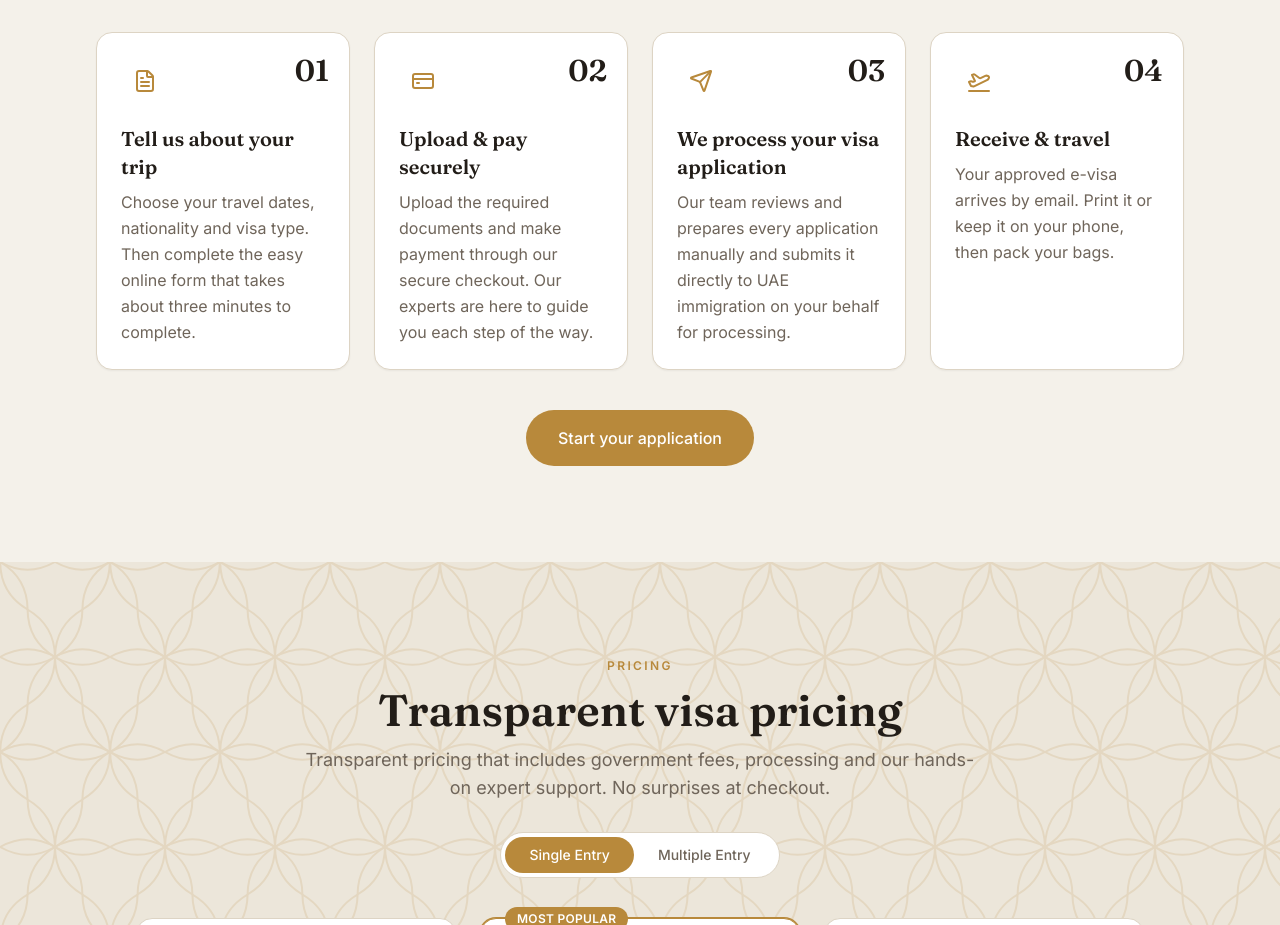
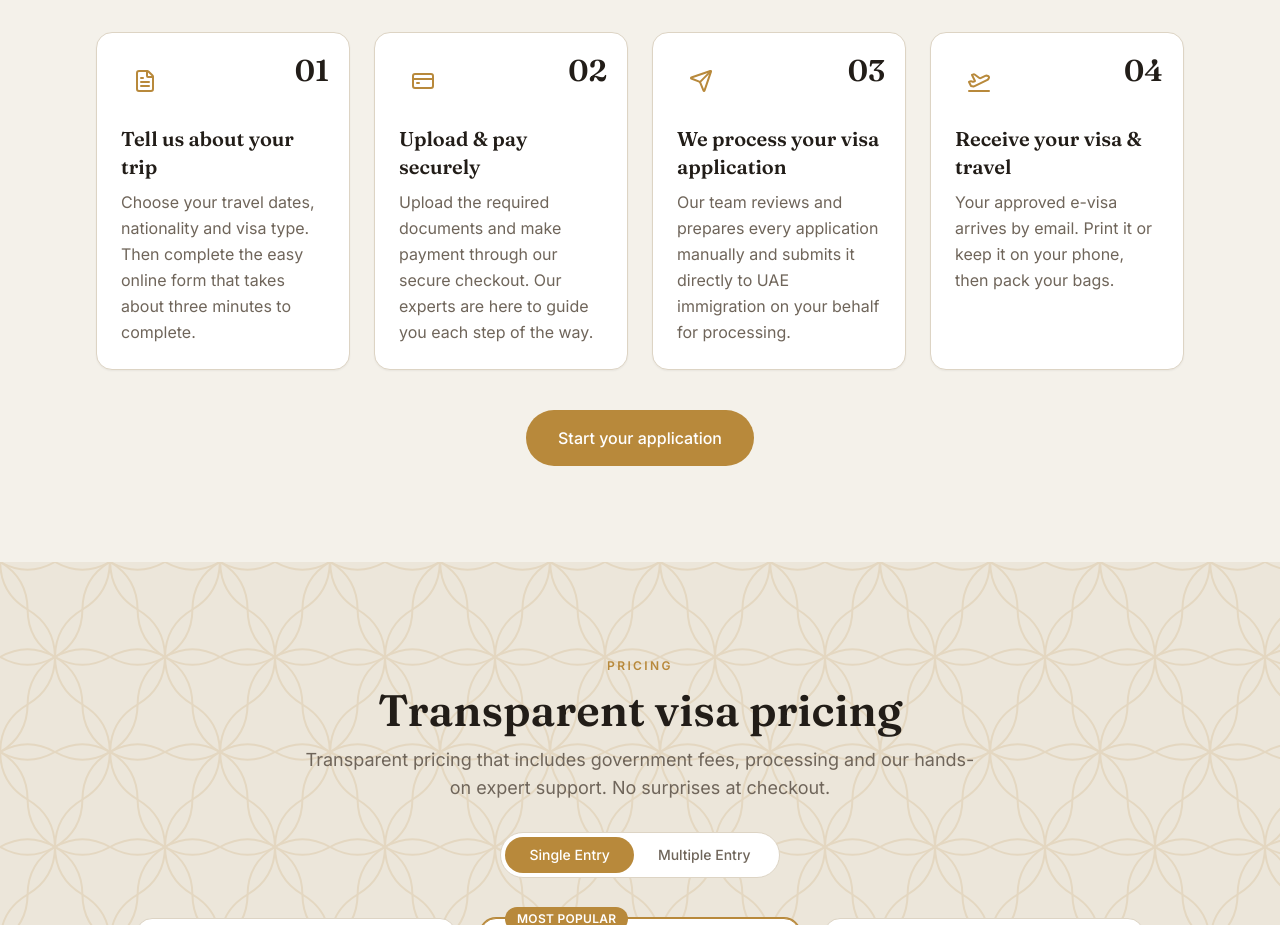
Before and after one commit to bvtonder1980-cmd/dubavisas, a Next.js app: page / in a window 1280 px wide. Shown: the part 2004-2929 px from the top of the page. Built offline with nearby package versions, Linux system fonts and the light colour scheme.

Commit message:
feat: update step title for clarity in how-it-works component
Updated "Receive & travel" to "Receive your visa & travel" for better understanding.

Co-authored-by: bvtonder1980-cmd <275993852+bvtonder1980-cmd@users.noreply.github.com>

```diff
--- a/components/how-it-works.tsx
+++ b/components/how-it-works.tsx
@@ -20,7 +20,7 @@ const steps = [
   },
   {
     icon: PlaneTakeoff,
-    title: "Receive & travel",
+    title: "Receive your visa & travel",
     body: "Your approved e-visa arrives by email. Print it or keep it on your phone, then pack your bags.",
   },
 ]
```
